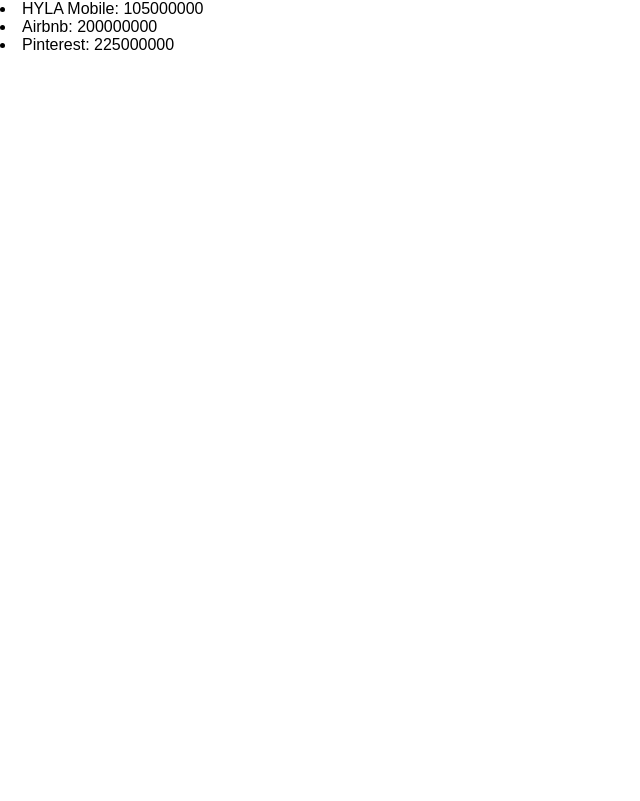
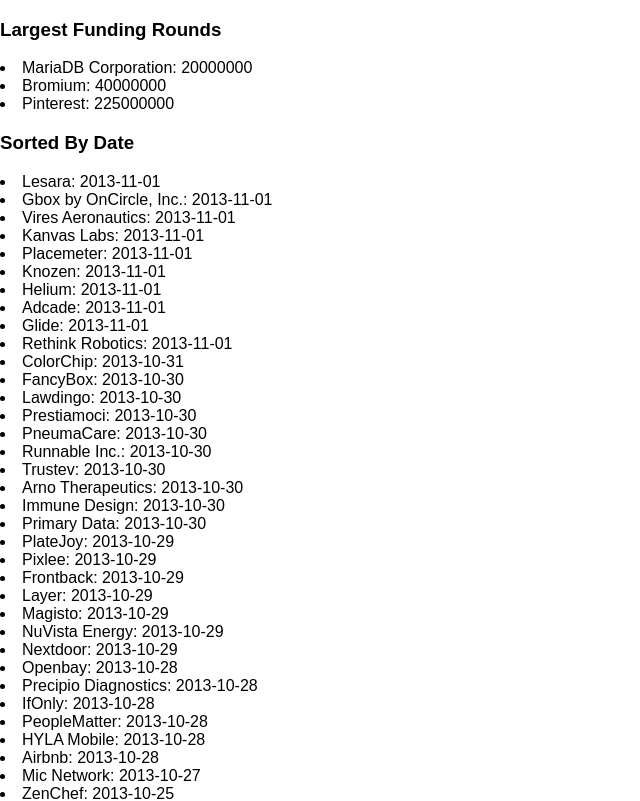
Before and after one commit to Christophertdoc/crunchbase-dashboard, a React (Create React App) app: page / in a window 1280 px wide. Shown: the top 801 px of the page, without its empty margins (0-640 px from the left). Built offline with nearby package versions, Linux system fonts and the light colour scheme.

Commit message:
sort by date

```diff
--- a/src/components/FundingRounds.js
+++ b/src/components/FundingRounds.js
@@ -7,14 +7,20 @@
 
     render() {
 
-        const sorted = Content.sort((a, b) =>
+        const sortedByAmount = Content.sort((a, b) =>
            a.raised_amount_usd - b.raised_amount_usd
         )
 
-        const topValues = sorted.slice(-3);
+        const sortByDate = Content.sort((a,b) =>
+            new Date(b.announced_on) - new Date(a.announced_on)
+        )
+
+        const topValues = sortedByAmount.slice(-3);
 
         return(
             <div>
+
+                <h3>Largest Funding Rounds</h3>
                 {topValues.map(company => {
                     if(company.raised_amount_usd) {
                         return (
@@ -22,6 +28,14 @@
                         );
                     }
                 })}
+
+                <h3>Sorted By Date</h3>
+                {sortByDate.map(company => {
+                    return (
+                        <li>{company.company_name}: {company.announced_on}</li>
+                    );
+                })}
+
             </div>
         )
     }
```
